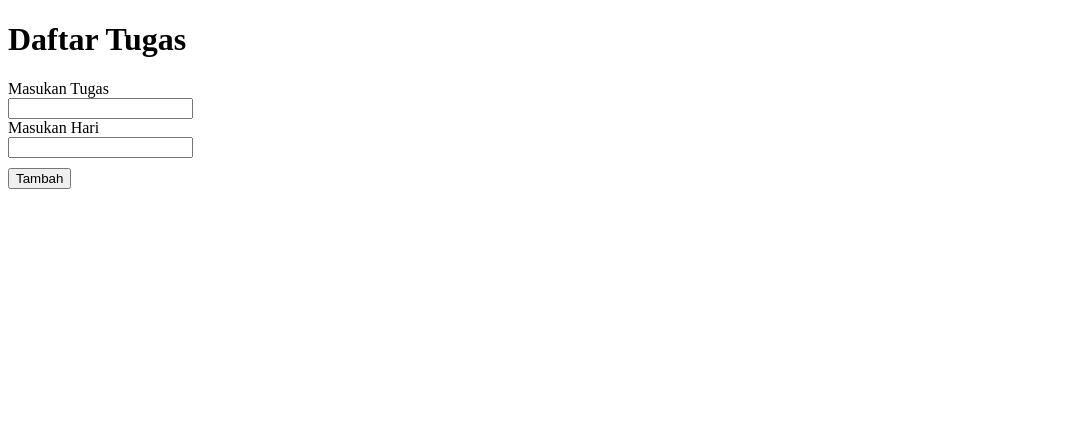
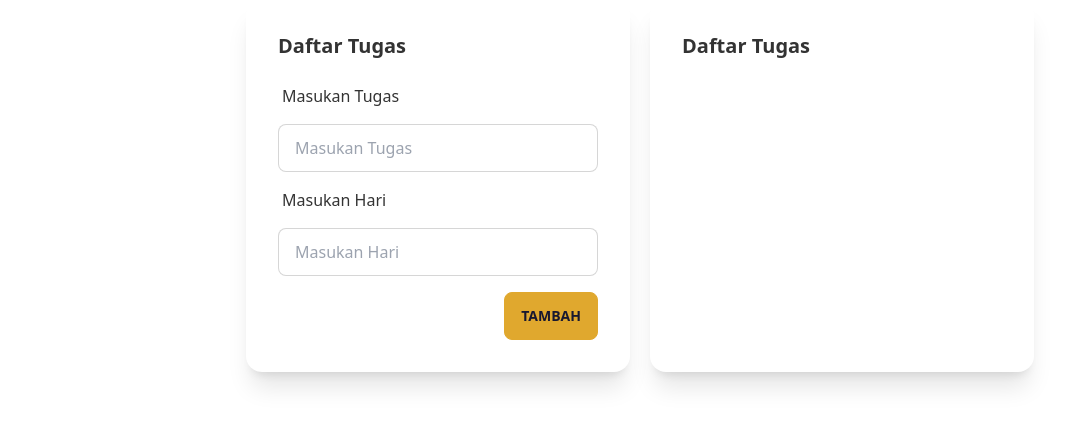
Before and after one commit to ziandneutron/belajar-javascript, a plain HTML site: page daftar-tugas/index.html in a window 1280 px wide. Shown: the whole page, without its empty margins (0-1087 px from the left). Drawn offline with nearby package versions, Linux system fonts and the light colour scheme.

Commit message:
add style : daisy UI

```diff
--- a/daftar-tugas/aplikasi-daftar-tugas.js
+++ b/daftar-tugas/aplikasi-daftar-tugas.js
@@ -49,7 +49,15 @@ const aplikasiDaftarTugas = {
         const componentDaftarTugas = document.getElementById('daftar-tugas');
         componentDaftarTugas.innerHTML = '';
         this.daftarTugas.forEach((tugas, index) => {
-            componentDaftarTugas.innerHTML += `<li>${tugas.tugas} | ${tugas.hari} <button onclick="aplikasiDaftarTugas.editTugas(${index})">Edit</button><button onclick="aplikasiDaftarTugas.hapusTugas(${index})">Hapus</button></li>`;
+            componentDaftarTugas.innerHTML += `<li>
+                <div class="flex justify-between">
+                    <div>${tugas.tugas} | ${tugas.hari}</div>
+                    <div>
+                        <button class="btn btn-xs mr-2" onclick="aplikasiDaftarTugas.editTugas(${index})">Edit</button>
+                        <button class="btn btn-xs btn-error" onclick="aplikasiDaftarTugas.hapusTugas(${index})">Hapus</button>
+                    <div>
+                </div>
+            </li>`;
         });
     },
     hapusTugas: function (index) {
--- a/daftar-tugas/index.html
+++ b/daftar-tugas/index.html
@@ -1,34 +1,52 @@
 <!DOCTYPE html>
-<html lang="en">
+<html lang="en" data-theme="bumblebee">
 <head>
     <meta charset="UTF-8">
     <meta http-equiv="X-UA-Compatible" content="IE=edge">
     <meta name="viewport" content="width=device-width, initial-scale=1.0">
     <title>Aplikasi Daftar Tugas</title>
+
+    <link href="https://cdn.jsdelivr.net/npm/daisyui@2.50.1/dist/full.css" rel="stylesheet" type="text/css" />
+    <script src="https://cdn.tailwindcss.com"></script>
 </head>
 <body>
-    <h1>Daftar Tugas</h1>
+    <div class="container mx-auto">
+        <div class="flex justify-center gap-5">
+            <div class="card w-96 bg-base-100 shadow-xl">
                 <form id="form-tugas" action="" onsubmit="event.preventDefault(); tambahTugas(this)">
+                    <div class="card-body">
+                        <h2 class="card-title">Daftar Tugas</h2>
+                        <p>
                             <input name="index" type="hidden" value="-1">
                             <div>
-            <label for="tugas">Masukan Tugas</label>
+                                <label for="tugas" class="label">Masukan Tugas</label>
                             </div>
                             <div>
-            <input type="text" id="tugas" name="tugas">
+                                <input type="text" id="tugas" name="tugas" class="input input-bordered w-full max-w-xs" placeholder="Masukan Tugas">
                             </div>
                             <div>
-            <label for="hari">Masukan Hari</label>
+                                <label for="hari" class="label">Masukan Hari</label>
                             </div>
                             <div>
-            <input type="text" id="hari" name="hari">
+                                <input type="text" id="hari" name="hari" class="input input-bordered w-full max-w-xs" placeholder="Masukan Hari">
                             </div>
-        <div style="padding-top: 10px;">
-            <button id="btn-save-tugas">Tambah</button>
+                        </p>
+                        <div class="card-actions justify-end">
+                            <button id="btn-save-tugas" class="btn btn-primary">Tambah</button>
+                        </div>
                     </div>
                 </form>
-    <div>
-        <ul id="daftar-tugas">
+            </div>
+            <div class="card w-96 bg-base-100 shadow-xl">
+                <div class="card-body">
+                    <h2 class="card-title">Daftar Tugas</h2>
+                    <p>
+                        <ul id="daftar-tugas" class="menu">
                         </ul>
+                    </p>
+                </div>
+            </div>
+        </div>
     </div>
 
     <script src="aplikasi-daftar-tugas.js"></script>
```
Lines whose indentation alone changed are shown as unchanged.
